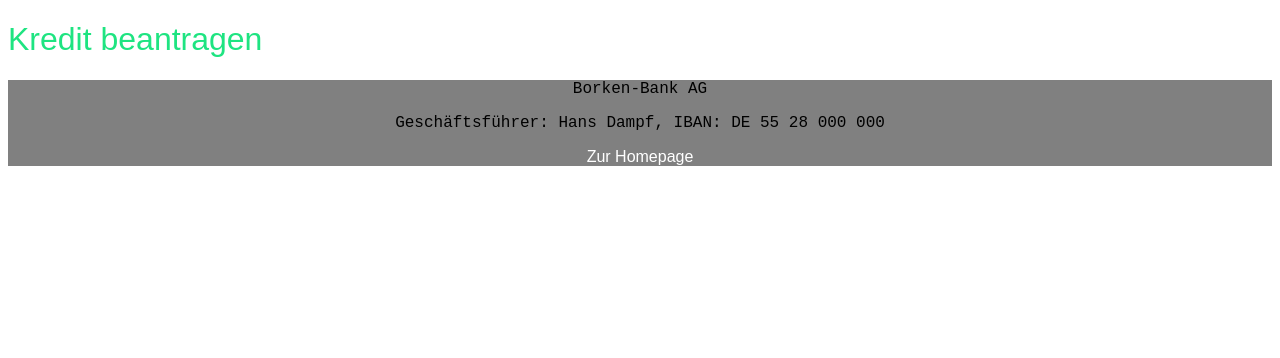
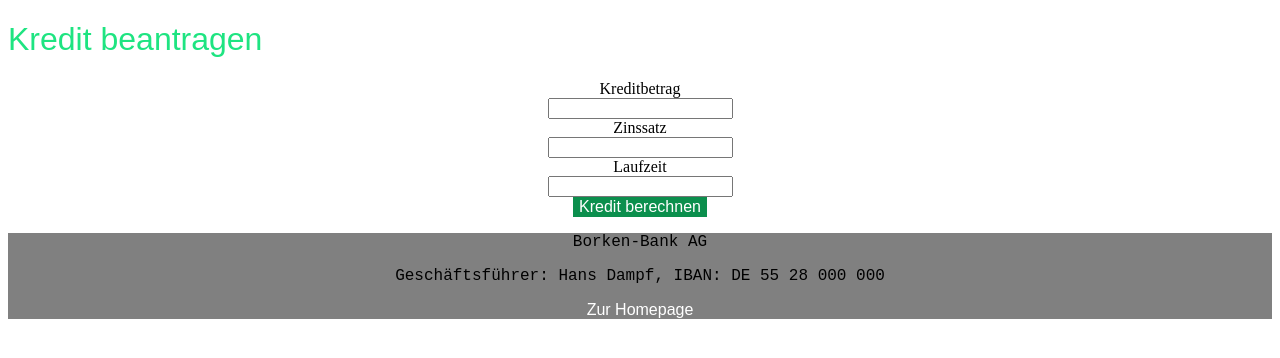
Before and after one commit to sm156677/K_20241209_Marie, a Node project: template views/kreditBeantragen.ejs in a window 1280 px wide. Shown: the part 116-474 px from the top of the page. Run offline with Node 20 templates, Linux system fonts and the light colour scheme; the template is opened without the code that fills it, so the values that code supplies are empty.

Commit message:
Klausur 20241209

```diff
--- a/server.js
+++ b/server.js
@@ -18,7 +18,7 @@ const bodyParser = require('body-parser');
 // zugewiesen an die Konstante namens PORT. Das einfache Gleichheitszeichen lässt sich also übersetzen
 // mit "... wird zugewiesen an ..."
 
-const PORT = 3000;
+const PORT = 4000;
 
 // Der Wert '0.0.0.0' wird zugewiesen an eine Konstante namens HOST
 const HOST = '0.0.0.0';
@@ -37,7 +37,42 @@ app.use(bodyParser.urlencoded({extended: true}))
 
 
 // Hier kommt das Kunden(-berater) objekt hin:
+class Kundenberater {
+	constructor() {
+		this.Vorname
+		this.Nachname
+		this.Telefonnummer
+		this.Email
+	}
+}
 
+class Kunde {
+	constructor() {
+		this.Vorname
+		this.Nachname
+		this.Telefonnummer
+		this.Email
+		this.Benutzername
+		this.Kennwort
+	}
+}
+
+let kunde1 = new Kunde();
+kunde1.Vorname="Max",
+	kunde1.Nachname="Meyer",
+	kunde1.Telefonnummer="192745672",
+	kunde1.Email="max.meyer@t-online.de",
+	kunde1.Benutzername="Max Meyer",
+	kunde1.Kennwort="meyer_123"
+;
+
+
+let kundenberater1=new Kundenberater(
+	kundenberater1.Vorname="Pit",
+	kundenberater1.Nachname="Kiff",
+	kundenberater1.Telefonnummer="012345/7890000",
+	kundenberater1.Email="p.kiff@borken-bank.de"
+);
 
 
 
@@ -68,7 +103,30 @@ app.get('/postfach', (req, res) => {
 });
 
 app.get('/kreditBeantragen', (req, res) => {
-	res.render('kreditBeantragen.ejs',{});
+	res.render('kreditBeantragen.ejs',{
+		Kreditbetrag:300,
+		Laufzeit:7,
+		Zinssatz:0.1,
+		Meldung:""
+	});
+});
+
+app.post('/kreditBeantragen', (req, res) => {
+	let kreditBetrag = req.body.Kreditbetrag;
+	console.log("kreditBeantragen: Gewünschter Betrag: " + kreditBetrag + " Euro")
+
+	let laufzeit = req.body.Laufzeit;
+	console.log("kreditBeantragen: Gewünschte Laufzeit: " + laufzeit + " Jahre")
+
+	let zinssatz = req.body.Zinssatz;
+
+	let rueckzahlung = betrag * zinssatz;
+
+	res.render('kreditBeantragen.ejs',{
+		Kreditbetrag: kreditBetrag,
+		Laufzeit: laufzeit,
+		Meldung: "Ihr Rückzahlungsbetrag beträgt " + rueckzahlung
+	});
 });
 
 app.get('/ueberweisungAusfuehren', (req, res) => {
@@ -93,6 +151,7 @@ app.get('/geldAnlegen', (req, res) => {
 		Meldung: ""
 	})
 });
+
 
 // Die Funktion app.post('/geldAnlegen...) wird abgearbeitet, wenn der Kunde auf dem Formular den Absenden-Button klickt.
 
@@ -123,7 +182,10 @@ app.get('/login', (req, res) => {
 	res.render('login.ejs',{});
 });
 
-
+//Ich habe die app.get hier hinzugefügt, wodurch das Profil geöffnet werden kann.
+app.get('/profil',(req, res) => {
+	res.render('profil.ejs',{});
+})
 
 // Mit listen() wird der Server angewiesen, auf den angegebenen Host und
 // Port zu lauschen.
--- a/views/hilfe.ejs
+++ b/views/hilfe.ejs
@@ -29,7 +29,7 @@
 
         <h2>Kontaktinformationen:</h2>
         <ul>
-            <li>Telefon: <a href="tel:0123457890000">012345/7890000</a></li>
+            <li>Telefon: </li>
             <li>E-Mail: <a href="mailto:p.kiff@borken-bank.de">p.kiff@borken-bank.de</a></li>
         </ul>
 
--- a/views/kreditBeantragen.ejs
+++ b/views/kreditBeantragen.ejs
@@ -22,6 +22,17 @@
     </header>
     <main>
         <H1>Kredit beantragen</H1>
+        <p></p>
+        <form>
+            <label>Kreditbetrag</label><br>
+            <input type="number" min="0" value=<%= Kreditbetrag %>><br>
+            <label>Zinssatz</label><br>
+            <input step="0.1" type="number" min="0.0" value=<%= Zinssatz %>><br>
+            <label>Laufzeit</label><br>
+            <input type="number" min="0" value=<%= Laufzeit %>><br>
+            <button type="submit" formaction="/kreditBeantragen">Kredit berechnen</button>
+        </form>
+        <p><%= Meldung %></p>
     </main>
 
     <footer>
--- a/views/login.ejs
+++ b/views/login.ejs
@@ -21,9 +21,9 @@
         <input><br>
         <label>Kennwort</label><br>
         <input type="password"><br>
-        <button>Einloggen</button>
+        <button type="submit">Einloggen</button>
     </form>
-
+<p><%= Meldung %></p>
 Besuchen Sie gerne unsere Homepage.
 
 <footer>
```
Also changed, not shown: views/agb.ejs (+4 -4 lines).
